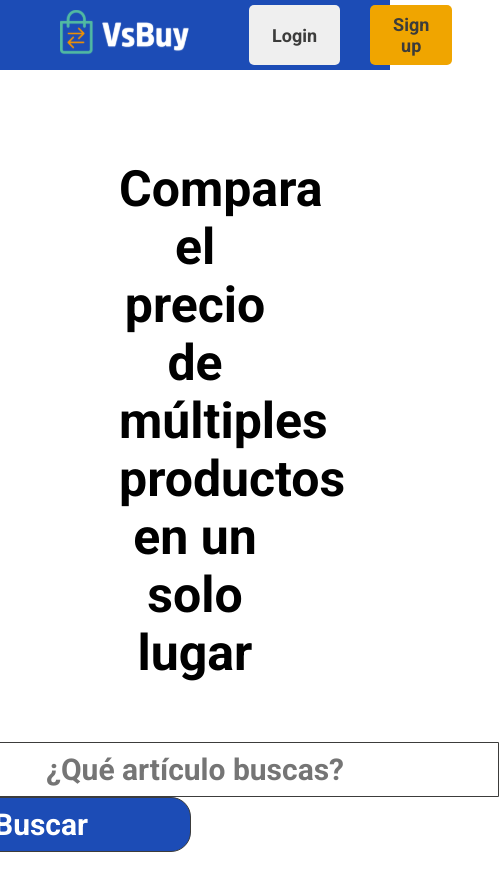
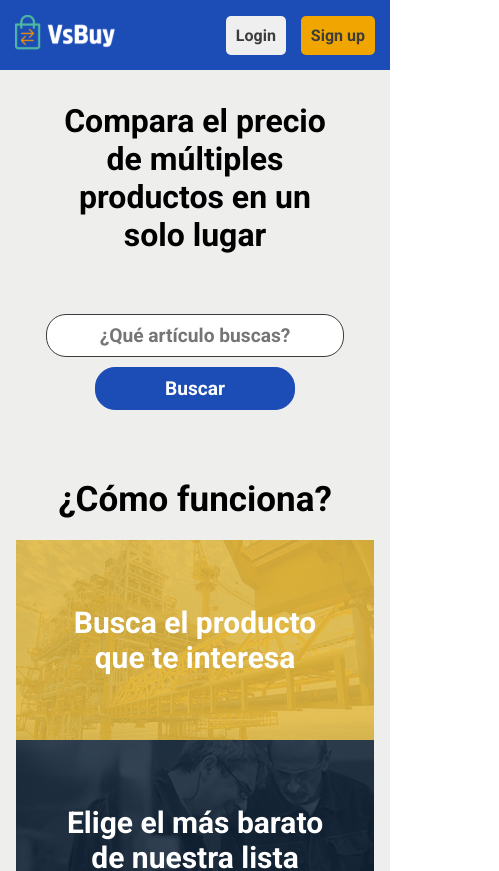
Before and after one commit to dimas4dev/CheaPlatzi, a React app: page / in a window 390 px wide. Shown: the top 871 px of the page, 499 px wide, since content can reach past the window. Built offline with nearby package versions, Linux system fonts and the light colour scheme.

Commit message:
[FEAT] Add media queries to Header, Footer, Home and notFound

```diff
--- a/src/assets/styles/components/Button.scss
+++ b/src/assets/styles/components/Button.scss
@@ -24,7 +24,8 @@
 .button--home:focus,
 .button--popular:focus,
 .button--register:focus {
-  outline: none;
+  outline: 0.2em solid #000;
+  outline-offset: 0.2cm;
 }
 
 .button,
@@ -45,7 +46,7 @@
 }
 
 .button--home {
-  border: solid 1px $color-black;
+  border: solid 1px $color-main;
   border-radius: 0 20px 20px 0;
   width: 300px;
   padding: 9px 23px;
@@ -56,7 +57,7 @@
 }
 
 .button--popular {
-  border: none;
+  border: solid 1px $color-main;
   border-radius: 0 0 15px 15px;
   width: 100%;
   padding: 9px 23px;
@@ -66,7 +67,7 @@
   color: $color-white;
 }
 
-.button--space{
+.button--space {
   margin-left: 30px;
 }
 
--- a/src/assets/styles/components/CardFunctions.scss
+++ b/src/assets/styles/components/CardFunctions.scss
@@ -12,3 +12,9 @@
     color: $color-white;
   }
 }
+
+.LoginBackground {
+  background-size: cover;
+  background-repeat: no-repeat;
+  background-position: center;
+}
--- a/src/assets/styles/components/CardPrice.scss
+++ b/src/assets/styles/components/CardPrice.scss
@@ -4,6 +4,7 @@
 
 .cardPrice {
   min-height: 100vh;
+  background: $color-grey-light;
 }
 
 .cardPrice__title {
@@ -110,12 +111,13 @@
   }
 }
 
-@media (max-width: 768px) {
+@media (max-width: 900px) {
   .card__container {
-    grid-template-columns: repeat(auto-fill, minmax(100px, auto));
+    grid-template-columns: repeat(auto-fill, minmax(110px, auto));
   }
   .card__details {
     grid-column: 3 / 7;
+    // box-shadow: 0px 0px 5px 5px $color-tertiary;
   }
   .card__market {
     grid-column: 1 / 3;
--- a/src/assets/styles/components/Footer.scss
+++ b/src/assets/styles/components/Footer.scss
@@ -3,7 +3,6 @@
 .footer {
   display: flex;
   justify-content: space-between;
-  flex-wrap: wrap;
   min-height: 90px;
   background-color: $color-main;
   padding: 20px 60px;
@@ -18,8 +17,43 @@
 
   &__social {
     display: flex;
+    align-items: center;
     figure {
       margin-left: 28px;
     }
   }
 }
+
+@media (max-width: 900px) {
+  .footer {
+    padding: 20px 30px;
+  }
+  .footer__social figure {
+    margin-left: 18px;
+  }
+}
+@media (max-width: 768px) {
+  .footer {
+    padding: 1em 2em;
+    flex-direction: column;
+    align-items: center;
+    text-align: center;
+  }
+  .footer__social {
+    margin: 2em 0 1em 0;
+  }
+}
+
+@media (max-width: 425px) {
+  .footer {
+    padding: 1em 1em;
+  }
+  form .contact__input,
+  .button--search {
+    font-size: 0.8em;
+  }
+  .footer__social figure img {
+    width: 40px;
+    height: 40px;
+  }
+}
--- a/src/assets/styles/components/Header.scss
+++ b/src/assets/styles/components/Header.scss
@@ -12,6 +12,11 @@
     margin-left: 60px;
   }
 
+  &__logo:focus {
+    outline: 0.2em solid #000;
+    outline-offset: 0.2cm;
+  }
+
   .container__buttons {
     display: flex;
     justify-content: space-between;
@@ -22,15 +27,62 @@
     display: flex;
     justify-content: space-between;
     align-items: center;
-    width: 60%;
-
+    // width: 60%;
     figure {
       margin-right: 60px;
-
       .avatar {
         border-radius: 50px;
       }
-
+    }
+    & form {
+      display: flex;
     }
   }
 }
+
+@media (max-width: 768px) {
+  .header .container__buttons {
+    margin: 0px 30px;
+  }
+  .header__logo {
+    margin-left: 30px;
+  }
+  .header__search--avatar figure {
+    margin-right: 30px;
+  }
+}
+
+@media (max-width: 620px) {
+  header form {
+    display: none;
+  }
+}
+
+@media (max-width: 480px) {
+  .home__choose,
+  .button--register {
+    font-size: 2em;
+  }
+}
+
+@media (max-width: 425px) {
+  .header__logo img {
+    width: 100px;
+  }
+  .header .container__buttons {
+    margin: 0px 15px;
+  }
+  .header__logo {
+    margin-left: 15px;
+  }
+  .header__search--avatar figure {
+    margin-right: 15px;
+  }
+  .button {
+    padding: 10px 10px;
+    font-size: 1em;
+  }
+  .button--space {
+    margin-left: 15px;
+  }
+}
--- a/src/assets/styles/pages/Home.scss
+++ b/src/assets/styles/pages/Home.scss
@@ -1,6 +1,8 @@
+@import '../vars.scss';
+
 .home {
-
-  padding: 90px 100px;
+  padding: 5em;
+  background: $color-grey-light;
 
   &__tittle {
     text-align: center;
@@ -13,6 +15,11 @@
     display: flex;
     justify-content: center;
     margin: 60px 0;
+    & form {
+      display: flex;
+      max-width: 960px;
+      min-width: 280px;
+    }
   }
 
   &__functions {
@@ -21,7 +28,7 @@
     text-align: center;
   }
 
-  .container__functions{
+  .container__functions {
     display: grid;
     grid-template-columns: 1fr 1fr 1fr;
     grid-template-rows: 200px;
@@ -29,11 +36,11 @@
 
   &__popular {
     font-size: 35px;
-    margin: 90px 0 30px 0;
+    margin: 30px 0;
   }
 
   &__choose {
-    margin: 90px 0 40px 0;
+    margin: 50px 0 40px 0;
     font-size: 35px;
     text-align: center;
   }
@@ -43,3 +50,61 @@
     justify-content: center;
   }
 }
+
+@media (max-width: 768px) {
+  .home {
+    padding: 3em;
+  }
+  .home .container__functions {
+    grid-template-columns: 1fr;
+    grid-template-rows: repeat(3, 200px);
+  }
+}
+
+@media (max-width: 620px) {
+  form .home__input,
+  form .button--home {
+    font-size: 1.2em;
+  }
+}
+@media (max-width: 480px) {
+  .home__search form {
+    flex-direction: column;
+  }
+  .home__tittle {
+    font-size: 2em;
+  }
+  form .home__input,
+  form .button--home {
+    font-size: 1.2em;
+  }
+  form .home__input {
+    border-radius: 20px;
+    max-width: 560px;
+    width: 300px;
+  }
+  .button--home {
+    max-width: 300px;
+    width: 200px;
+    margin: 0.5em auto;
+    border-radius: 20px;
+  }
+}
+
+@media (max-width: 425px) {
+  .home {
+    padding: 2em 1em;
+  }
+  form .home__input {
+    width: 250px;
+  }
+}
+
+@media (max-width: 320px) {
+  form .home__input {
+    width: 230px;
+  }
+  .home__functions {
+    font-size: 2em;
+  }
+}
--- a/src/assets/styles/pages/NotFound.scss
+++ b/src/assets/styles/pages/NotFound.scss
@@ -5,7 +5,7 @@
   background-size: cover;
   background-repeat: no-repeat;
   background-position: center;
-  height: 100vh;
+  min-height: 100vh;
   color: white;
   margin: 0 auto;
   display: flex;
@@ -25,4 +25,38 @@
   &__image {
     width: 500px;
   }
+  &__button {
+    border: none;
+    border-radius: 5px;
+    padding: 9px 23px;
+    font-size: 35px;
+    font-weight: 700;
+    color: #3c3c3b;
+    background: #f0a500;
+    text-align: center;
+    text-decoration: none;
+    margin: 1em 0;
+  }
 }
+
+@media (max-width: 480px) {
+  .notFound__title {
+    font-size: 4em;
+  }
+  .notFound__image {
+    width: 400px;
+  }
+}
+
+@media (max-width: 425px) {
+  .notFound__title {
+    font-size: 3em;
+  }
+  .notFound__subtitle {
+    font-size: 1.2em;
+    width: 300px;
+  }
+  .notFound__image {
+    width: 300px;
+  }
+}
--- a/src/components/Header.jsx
+++ b/src/components/Header.jsx
@@ -28,21 +28,20 @@ const Header = ({location}) => {
         </div>
       )}
       {location.pathname !== '/' && (
-        <div className='header__search--avatar'>
+        <>
           <Search
             inputStyles='search__input'
             guide='¿Qué artículo buscas?'
             action='Buscar'
             styles='button--search button--yellow'
           />
-          <figure>
-            <img className='avatar' src={avatar} alt='Avatar de usuario' />
-          </figure>
-        </div>
+          <div className='header__search--avatar'>
+            <figure>
+              <img className='avatar' src={avatar} alt='Avatar de usuario' />
+            </figure>
+          </div>
+        </>
       )}
-      {/* {location.pathname !== '/login' && (
-        <header className='header' style={{display: 'none'}}></header>
-      )} */}
     </header>
   );
 };
--- a/src/pages/Home.jsx
+++ b/src/pages/Home.jsx
@@ -13,26 +13,22 @@ import '../assets/styles/pages/Home.scss';
 const Home = (props) => {
   return (
     <main className='home'>
-
       <h1 className='home__tittle'>
         Compara el precio de múltiples productos en un solo lugar
       </h1>
 
       <div className='home__search'>
-
         <Search
           inputStyles='home__input'
           action='Buscar'
           guide='¿Qué artículo buscas?'
           styles='button--home'
         />
-
       </div>
 
-      <h5 className='home__functions'>¿Cómo funciona?</h5>
+      <h2 className='home__functions'>¿Cómo funciona?</h2>
 
       <div className='container__functions'>
-
         <CardFunctions
           text='Busca el producto que te interesa'
           background={yellow}
@@ -45,23 +41,20 @@ const Home = (props) => {
           text='Y ve directo al lugar de compra'
           background={blue}
         />
-
       </div>
 
-      <h5 className='home__popular'>
-        Artículos populares
-      </h5>
+      <h5 className='home__popular'>Artículos populares</h5>
 
       <ListCards />
 
-      <h5 className='home__choose'>
-        Nosotros comparamos, tú eliges.
-      </h5>
+      <h5 className='home__choose'>Nosotros comparamos, tú eliges.</h5>
 
       <div className='home__button--register'>
-        <Button text='Regístrate' classnames='button--register button--yellow' />
+        <Button
+          text='Regístrate'
+          classnames='button--register button--yellow'
+        />
       </div>
-
     </main>
   );
 };
--- a/src/pages/NotFound.jsx
+++ b/src/pages/NotFound.jsx
@@ -1,4 +1,5 @@
 import React from 'react';
+import {Link} from 'react-router-dom';
 
 import '../assets/styles/pages/NotFound.scss';
 
@@ -9,13 +10,16 @@ const NotFound = () => {
       <h2 className='notFound__subtitle'>
         Aquí no hay nada.
         <br />
-        Intenta buscar algo similar en la parte de arriba.
+        Intenta buscar algo similar de nuevo.
       </h2>
       <img
         src='https://www.alfabetajuega.com/wp-content/uploads/2019/09/pikachu-pokemon-triste-ojos.jpg'
         alt=''
         className='notFound__image'
       />
+      <Link to='/' className='notFound__button'>
+        Home
+      </Link>
     </section>
   );
 };
```
Also changed, not shown: src/pages/Login.jsx (+9 -1 lines), src/assets/images/background-login.png (added).
